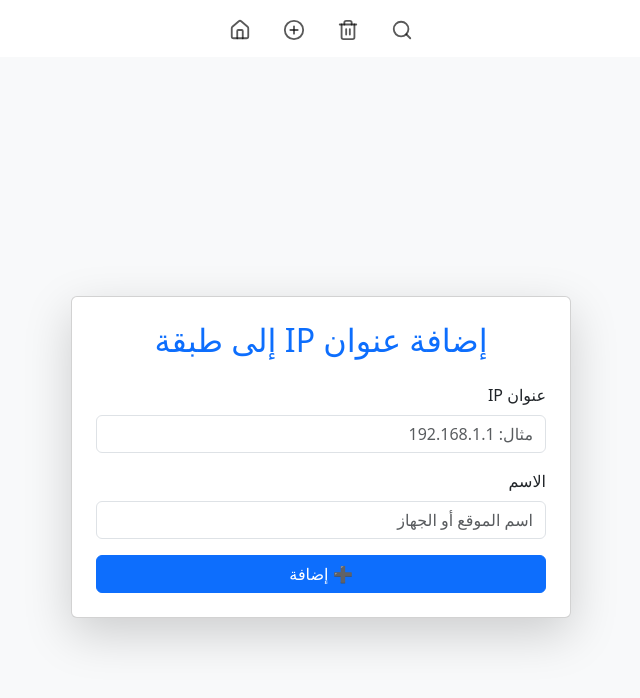
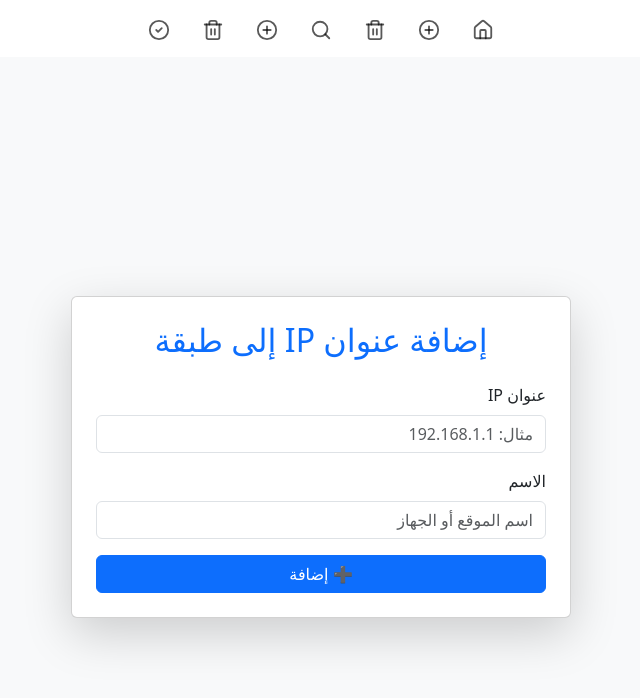
Before and after one commit to milad998/LocationIp, a Next.js app in the folder clients/: page /location/add in a window 1280 px wide. Shown: the top 698 px of the page, without its empty margins (319-959 px from the left). Built offline with nearby package versions, Linux system fonts and the light colour scheme.

Commit message:
Update Navbar.jsx

```diff
--- a/clients/src/app/Navbar.jsx
+++ b/clients/src/app/Navbar.jsx
@@ -1,34 +1,54 @@
 "use client";
 import Link from "next/link";
-import { Home, PlusCircle, Trash2, Search } from "lucide-react";
+import { Home, PlusCircle, Trash2, Search, CheckCircle2 } from "lucide-react";
 
 export default function NavbarComponent() {
   return (
-    <nav className="navbar navbar-expand-lg bg-white px-3">
+    <nav className="navbar navbar-expand-lg bg-white px-3" dir="rtl">
       <div className="collapse navbar-collapse show w-100 justify-content-center" id="navbarContent">
         <ul className="navbar-nav d-flex flex-row gap-3 justify-content-center align-items-center">
+
+          {/* الروابط القديمة */}
           <li className="nav-item">
-            <Link href="/" className="nav-link p-2">
+            <Link href="/" className="nav-link p-2" title="الرئيسية">
               <Home size={22} />
             </Link>
           </li>
           <li className="nav-item">
-            <Link href="/add" className="nav-link p-2">
+            <Link href="/add" className="nav-link p-2" title="إضافة قديم">
               <PlusCircle size={22} />
             </Link>
           </li>
           <li className="nav-item">
-            <Link href="/del" className="nav-link p-2">
+            <Link href="/del" className="nav-link p-2" title="مسح قديم">
               <Trash2 size={22} />
             </Link>
           </li>
           <li className="nav-item">
-            <Link href="/search" className="nav-link p-2">
+            <Link href="/search" className="nav-link p-2" title="بحث قديم">
               <Search size={22} />
             </Link>
           </li>
+
+          {/* الروابط الجديدة داخل /location */}
+          <li className="nav-item">
+            <Link href="/location/add" className="nav-link p-2" title="إضافة جديدة">
+              <PlusCircle size={22} />
+            </Link>
+          </li>
+          <li className="nav-item">
+            <Link href="/location/del" className="nav-link p-2" title="مسح جديدة">
+              <Trash2 size={22} />
+            </Link>
+          </li>
+          <li className="nav-item">
+            <Link href="/location/all" className="nav-link p-2" title="تكميل">
+              <CheckCircle2 size={22} />
+            </Link>
+          </li>
+
         </ul>
       </div>
     </nav>
   );
-}
+              }
```
